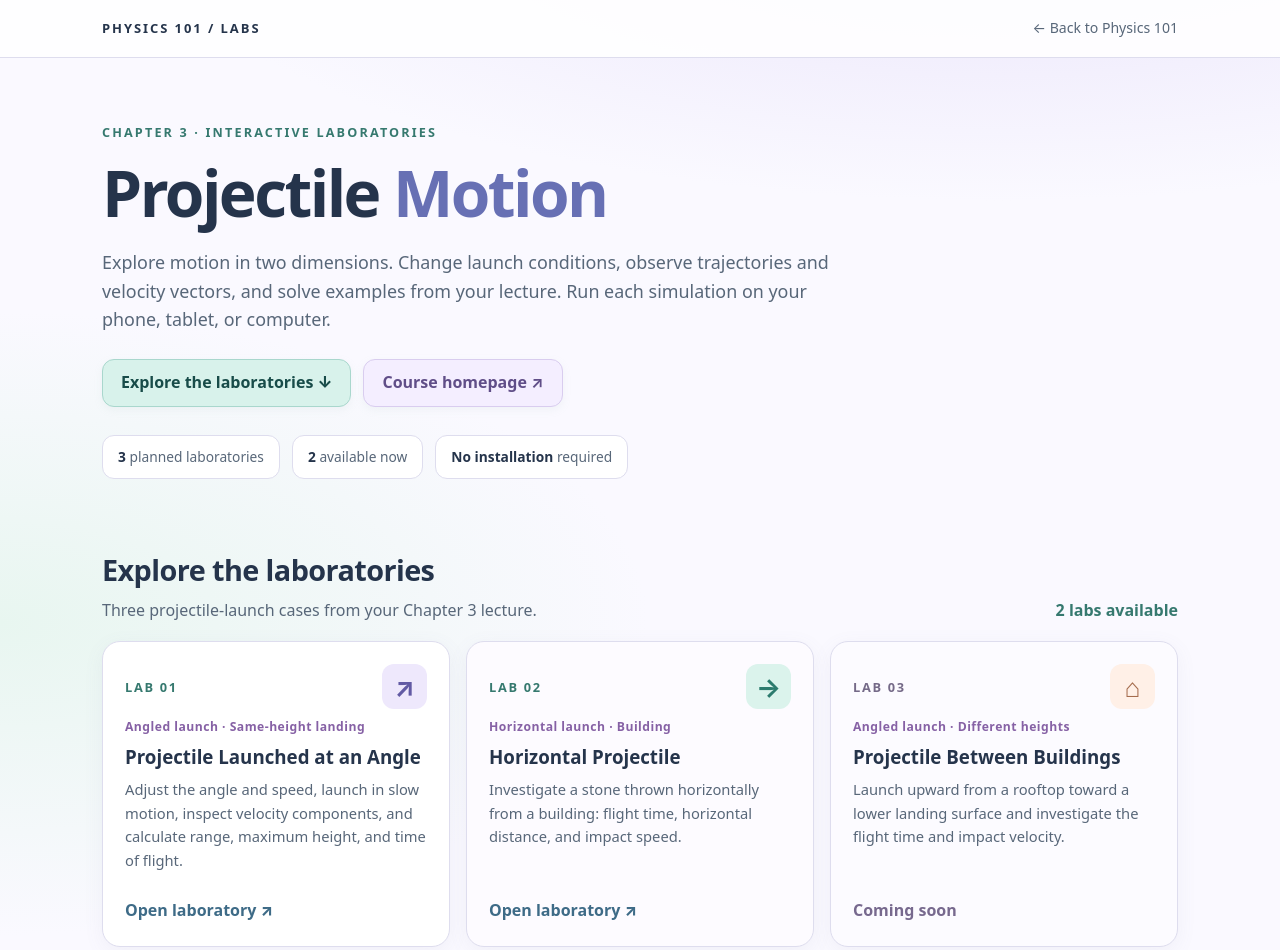
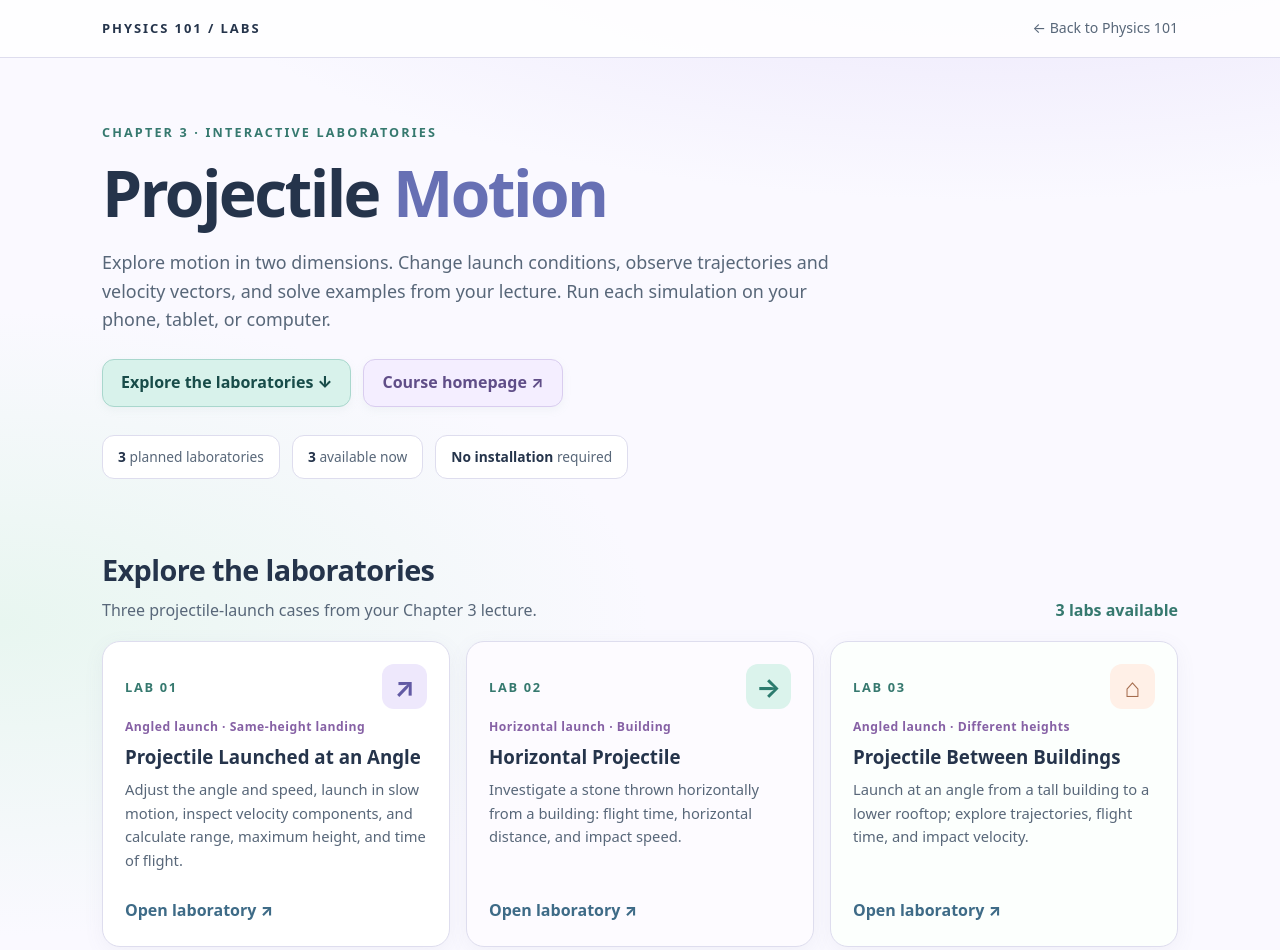
Before and after one commit to Noonhub-ai/physics-101, a plain HTML site: page chapter3/index.html in a window 1280 px wide. Shown: the top 950 px of the page. Drawn offline with Linux system fonts and the light colour scheme.

Commit message:
Publish Chapter 3 Lab 03 and mark all three labs available

```diff
--- a/chapter3/index.html
+++ b/chapter3/index.html
@@ -27,12 +27,12 @@ a:focus-visible,button:focus-visible{outline-color:#9174c8}
 .lab-card.soon-card{background:#fcfbff}.lab-card.soon-card .launch{color:#77698e;cursor:default}.lab-card.soon-card .number{color:#756a88}
 </style></head><body>
 <header class="topbar"><div class="top-inner"><a class="brand" href="../index.html">PHYSICS 101 / LABS</a><a class="back" href="../index.html">← Back to Physics 101</a></div></header>
-<div class="wrap"><section class="hero" aria-labelledby="title"><div class="eyebrow">Chapter 3 · Interactive laboratories</div><h1 id="title">Projectile <span>Motion</span></h1><p class="lede">Explore motion in two dimensions. Change launch conditions, observe trajectories and velocity vectors, and solve examples from your lecture. Run each simulation on your phone, tablet, or computer.</p><div class="hero-actions"><a class="button" href="#laboratories">Explore the laboratories ↓</a><a class="button secondary" href="../index.html">Course homepage ↗</a></div><div class="stats"><div class="stat"><strong>3</strong> planned laboratories</div><div class="stat"><strong>2</strong> available now</div><div class="stat"><strong>No installation</strong> required</div></div></section>
-<main><section id="laboratories" aria-labelledby="lab-title"><div class="section-head"><div><h2 id="lab-title">Explore the laboratories</h2><p class="section-sub">Three projectile-launch cases from your Chapter 3 lecture.</p></div><span class="count">2 labs available</span></div>
+<div class="wrap"><section class="hero" aria-labelledby="title"><div class="eyebrow">Chapter 3 · Interactive laboratories</div><h1 id="title">Projectile <span>Motion</span></h1><p class="lede">Explore motion in two dimensions. Change launch conditions, observe trajectories and velocity vectors, and solve examples from your lecture. Run each simulation on your phone, tablet, or computer.</p><div class="hero-actions"><a class="button" href="#laboratories">Explore the laboratories ↓</a><a class="button secondary" href="../index.html">Course homepage ↗</a></div><div class="stats"><div class="stat"><strong>3</strong> planned laboratories</div><div class="stat"><strong>3</strong> available now</div><div class="stat"><strong>No installation</strong> required</div></div></section>
+<main><section id="laboratories" aria-labelledby="lab-title"><div class="section-head"><div><h2 id="lab-title">Explore the laboratories</h2><p class="section-sub">Three projectile-launch cases from your Chapter 3 lecture.</p></div><span class="count">3 labs available</span></div>
 <div class="labs">
 <article class="lab-card" id="lab01"><div class="card-top"><span class="number">LAB 01</span><span class="icon" aria-hidden="true">↗</span></div><p class="topic">Angled launch · Same-height landing</p><h3>Projectile Launched at an Angle</h3><p class="desc">Adjust the angle and speed, launch in slow motion, inspect velocity components, and calculate range, maximum height, and time of flight.</p><a class="launch" href="../Chapter_3/Physics_101_Ch3_Lab_01_Projectile_Angle.html">Open laboratory <span aria-hidden="true">↗</span></a></article>
 <article class="lab-card" id="lab02"><div class="card-top"><span class="number">LAB 02</span><span class="icon" aria-hidden="true">→</span></div><p class="topic">Horizontal launch · Building</p><h3>Horizontal Projectile</h3><p class="desc">Investigate a stone thrown horizontally from a building: flight time, horizontal distance, and impact speed.</p><a class="launch" href="../Chapter_3/Physics_101_Ch3_Lab_02_Horizontal_Projectile.html">Open laboratory <span aria-hidden="true">↗</span></a></article>
-<article class="lab-card soon-card" id="lab03"><div class="card-top"><span class="number">LAB 03</span><span class="icon" aria-hidden="true">⌂</span></div><p class="topic">Angled launch · Different heights</p><h3>Projectile Between Buildings</h3><p class="desc">Launch upward from a rooftop toward a lower landing surface and investigate the flight time and impact velocity.</p><span class="launch">Coming soon</span></article>
+<article class="lab-card" id="lab03"><div class="card-top"><span class="number">LAB 03</span><span class="icon" aria-hidden="true">⌂</span></div><p class="topic">Angled launch · Different heights</p><h3>Projectile Between Buildings</h3><p class="desc">Launch at an angle from a tall building to a lower rooftop; explore trajectories, flight time, and impact velocity.</p><a class="launch" href="../Chapter_3/Physics_101_Ch3_Lab_03_Between_Buildings.html">Open laboratory <span aria-hidden="true">↗</span></a></article>
 </div></section>
 <section class="how"><h2>For students</h2><p>Start with Lab 01. Change one parameter at a time, predict what will happen, and compare the motion with the equations. Use Pause, Step, or the time slider to inspect the velocity at any point.</p></section></main></div>
 <footer><div class="wrap">Physics 101 · Chapter 3 — Projectile Motion · Developed by Dr. Najwa Al Bouzieh · Applied Science University</div></footer></body></html>
```
